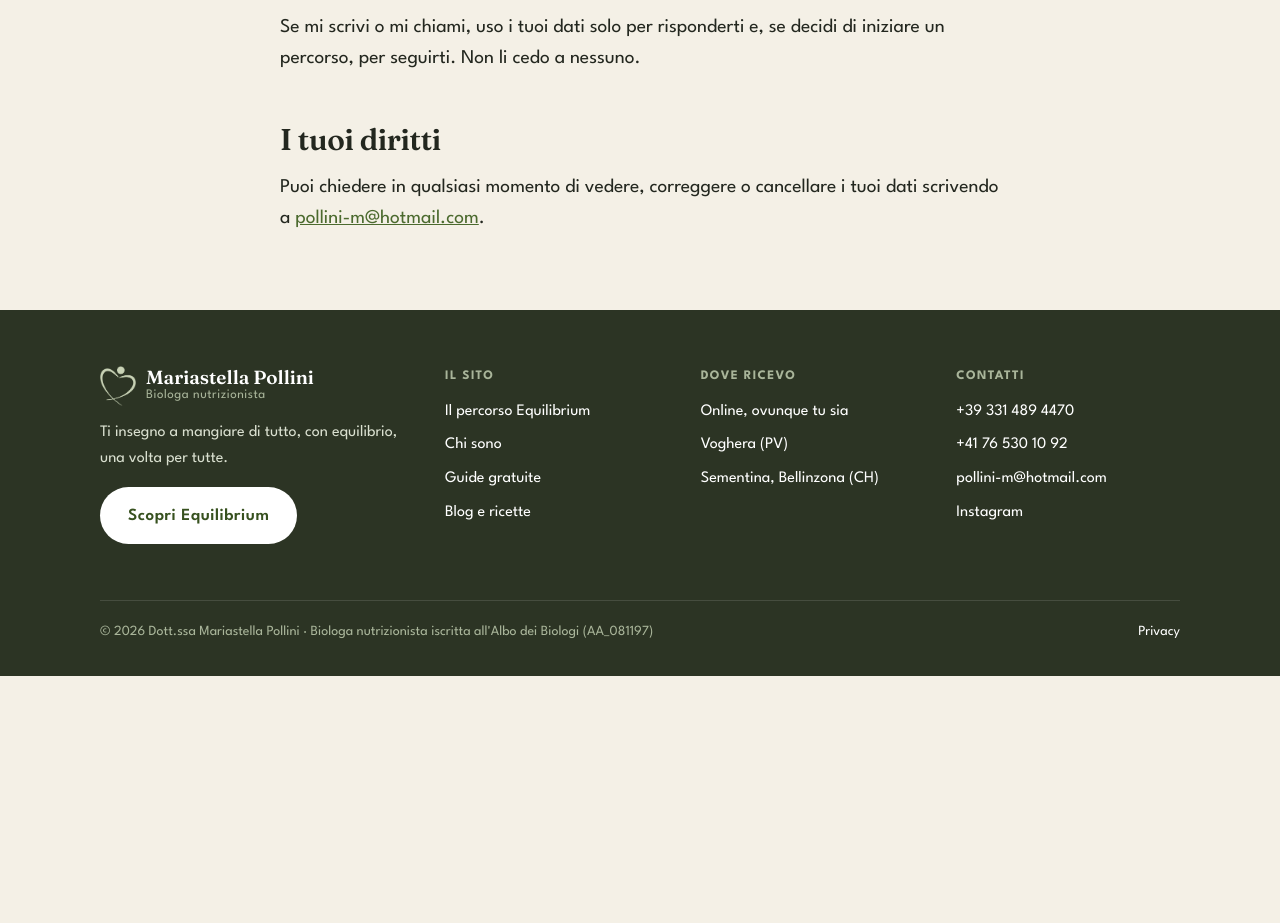
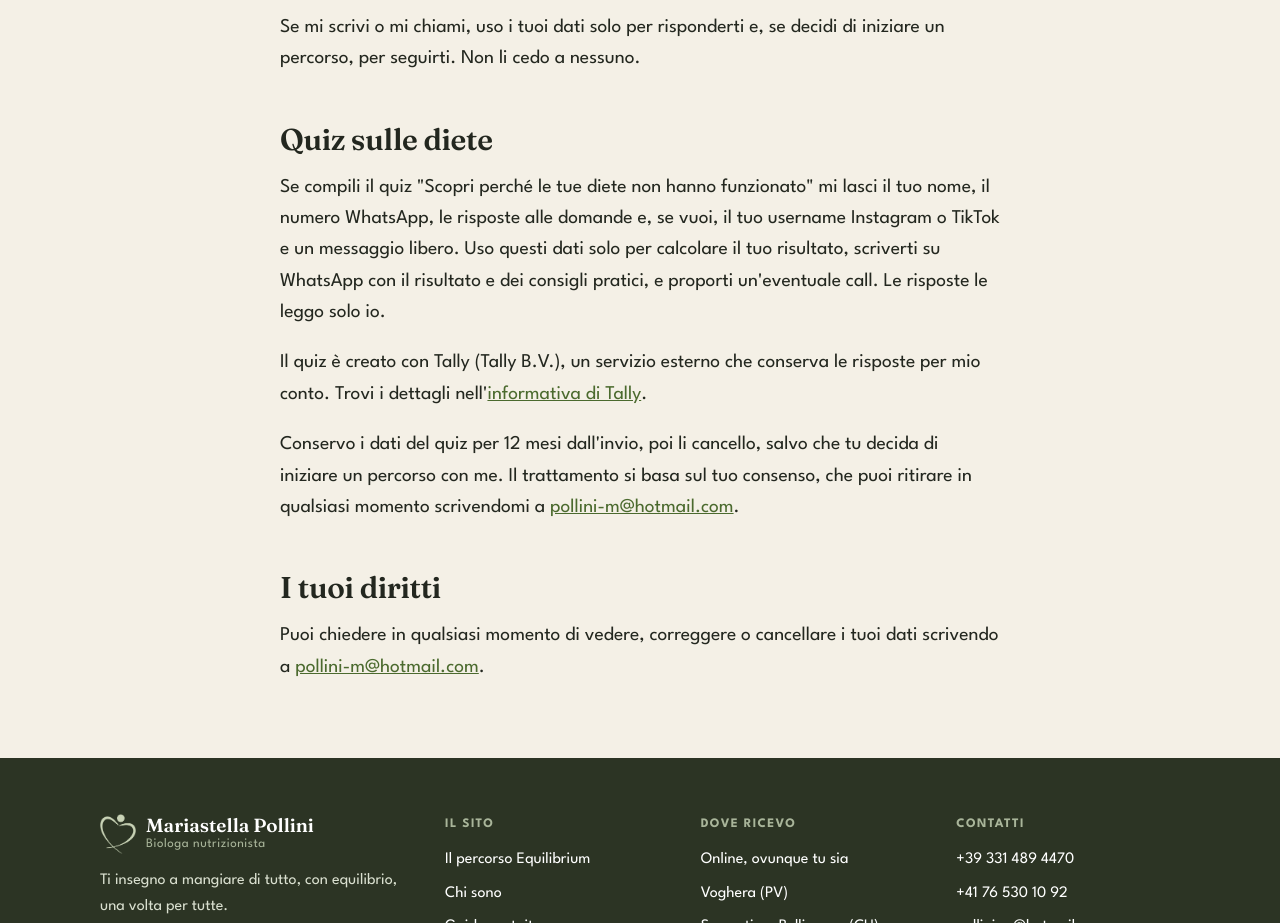
Before and after one commit to mariastellapollini/pollinistudio-sito, a plain HTML site: page privacy/index.html in a window 1280 px wide. Shown: the part 867-1790 px from the top of the page. Before the commit the page ends 1543 px from the top, so only its background shows below. Drawn offline with Linux system fonts and the light colour scheme.

Commit message:
Privacy: sezione quiz sulle diete

```diff
--- a/privacy/index.html
+++ b/privacy/index.html
@@ -55,6 +55,11 @@
     <p>Alcuni pulsanti portano a servizi esterni che hanno la loro informativa: WhatsApp per scrivermi, Instagram, Google Maps e le pagine delle guide gratuite. Se mi scrivi su WhatsApp, il tuo numero e i messaggi che mi mandi servono solo per risponderti.</p>
     <h2>Email e telefono</h2>
     <p>Se mi scrivi o mi chiami, uso i tuoi dati solo per risponderti e, se decidi di iniziare un percorso, per seguirti. Non li cedo a nessuno.</p>
+    <h2>Quiz sulle diete</h2>
+    <p>Se compili il quiz "Scopri perché le tue diete non hanno funzionato" mi lasci il tuo nome, il numero WhatsApp, le risposte alle domande e, se vuoi, il tuo username Instagram o TikTok e un messaggio libero. Uso questi dati solo per calcolare il tuo risultato, scriverti su WhatsApp con il risultato e dei consigli pratici, e proporti un'eventuale call. Le risposte le leggo solo io.</p>
+    <p>Il quiz è creato con Tally (Tally B.V.), un servizio esterno che conserva le risposte per mio conto. Trovi i dettagli nell'<a href="https://tally.so/help/privacy-policy" target="_blank" rel="noopener">informativa di Tally</a>.</p>
+    <p>Conservo i dati del quiz per 12 mesi dall'invio, poi li cancello, salvo che tu decida di iniziare un percorso con me. Il trattamento si basa sul tuo consenso, che puoi ritirare in qualsiasi momento scrivendomi a <a href="mailto:pollini-m@hotmail.com">pollini-m@hotmail.com</a>.</p>
+
     <h2>I tuoi diritti</h2>
     <p>Puoi chiedere in qualsiasi momento di vedere, correggere o cancellare i tuoi dati scrivendo a <a href="mailto:pollini-m@hotmail.com">pollini-m@hotmail.com</a>.</p>
   </div>
```
